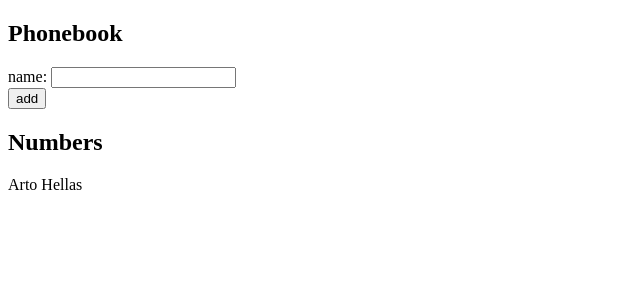
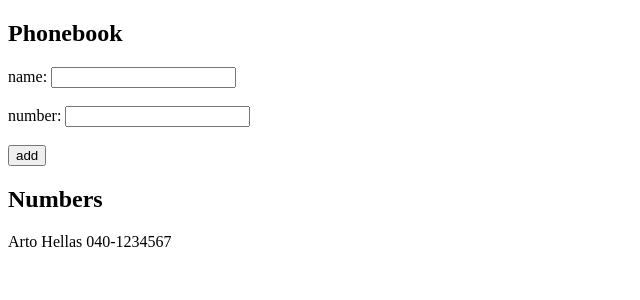
Before and after one commit to dumbbmud/part2, a React (Vite) app in the folder courseinfo/: page / in a window 1280 px wide. Shown: the top 300 px of the page, without its empty margins (0-640 px from the left). Built offline with nearby package versions, Linux system fonts and the light colour scheme.

Commit message:
part 2.8

```diff
--- a/courseinfo/src/App.jsx
+++ b/courseinfo/src/App.jsx
@@ -53,29 +53,37 @@
 
 import { useState } from 'react'
 
-const DisplayNames = ({persons}) =>{
+const PhonebookDisplay = ({persons}) =>{
   return (
-    <div>{persons.name} </div>
+    <p>{persons.name} {persons.number} </p>
+
   )
 }
 
 
 const App = () => {
   const [persons, setPersons] = useState([
-    { name: 'Arto Hellas' }
+    { name: 'Arto Hellas',
+      number: '040-1234567'
+     }
   ])
   const [newName, setNewName] = useState('')
+  const [newNumber, setNewNumber] = useState('')
 
   const handleNewName = (event) =>{
     console.log(event.target.value)
     setNewName(event.target.value)
-    setPersons(persons.concat())
+  }
+
+  const handleNewNumber = (event) =>{
+    setNewNumber(event.target.value)
   }
 
   const addPerson = (event) =>{
     event.preventDefault()
     const personObject = {
-      name: newName
+      name: newName,
+      number: newNumber
     }
     let present = false
     persons.map((x) => {
@@ -85,8 +93,9 @@ const App = () => {
     }}
     )
     if (!present){
-    setPersons(persons.concat(personObject))
-    setNewName('')}
+    setPersons(persons.concat(personObject))}
+    setNewName('')
+    setNewNumber('')
 
   }
 
@@ -97,16 +106,17 @@ const App = () => {
       <h2>Phonebook</h2>
 
       <form onSubmit={addPerson}>
-        <div>
-          name: <input onChange={handleNewName} value={newName}/>
-        </div>
+          <div>name: <input onChange={handleNewName} value={newName}/></div>
+          <br/>
+          <div>number: <input onChange={handleNewNumber} value={newNumber}/></div>
+          <br/>
         <div>
           <button type="submit">add</button>
         </div>
       </form>
       <h2>Numbers</h2>
       {persons.map(x =>
-        <DisplayNames key={persons.indexOf(x)} persons={x} />
+        <PhonebookDisplay key={persons.indexOf(x)} persons={x} />
       )}
     </div>
   )
```
